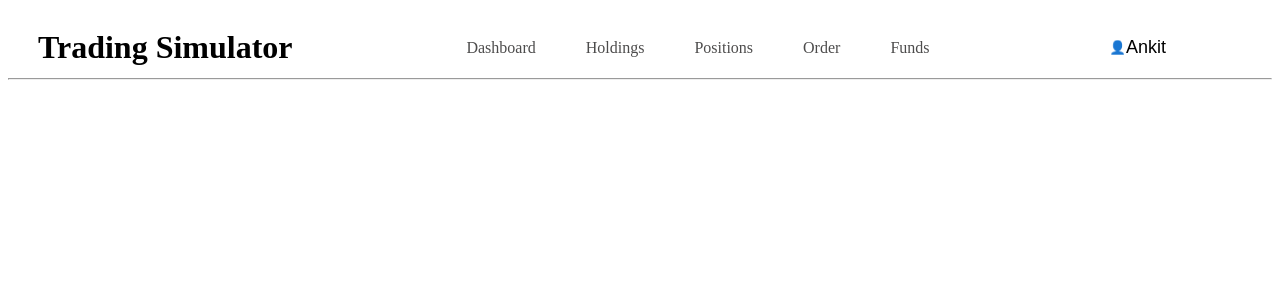
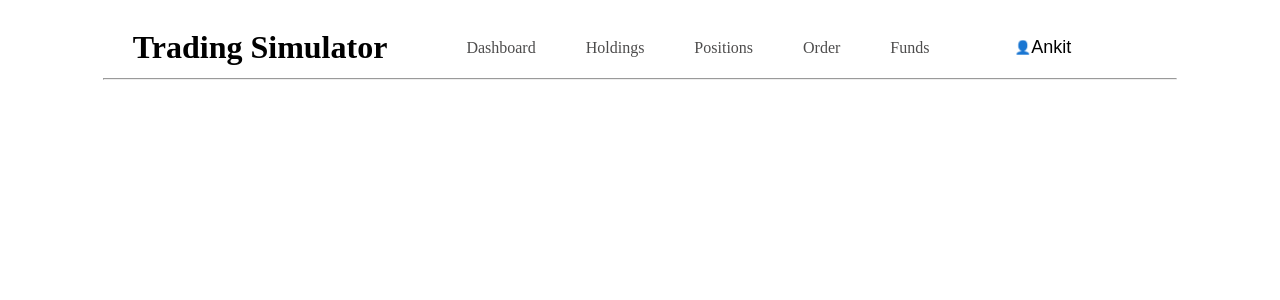
Before and after one commit to ankkkit2002/Trading-Simulator, a React (Vite) app: page / in a window 1280 px wide. Shown: the top 300 px of the page. Built offline with nearby package versions, Linux system fonts and the light colour scheme.

Commit message:
add funds, dashboard, holdings file

```diff
--- a/src/Layout.jsx
+++ b/src/Layout.jsx
@@ -1,13 +1,16 @@
 
 import NavBar from './components/NavBar/NavBar';
 import { Outlet } from "react-router-dom";
+import Funds from './Pages/Funds';
+import Holdings from './Pages/Holdings';
 
-function Layout () {
-    return(
-        <>
-        <NavBar/>
-        <Outlet/>
-        </>
+function Layout() {
+    return (
+        <div className='layout' style={{width:"85%", margin: "0 auto"}}>
+            <NavBar />
+            <Outlet />
+
+        </div>
     )
 }
 export default Layout;
--- /dev/null
+++ b/src/Pages/Dashboard.jsx
@@ -0,0 +1,6 @@
+function Dashboard() {
+    return(
+        <div></div>
+    )
+}
+export default Dashboard;
--- /dev/null
+++ b/src/Pages/Funds.jsx
@@ -0,0 +1,8 @@
+function Funds() {
+    return(
+        <div>
+            <h1></h1>
+        </div>
+    )
+}
+export default Funds;
--- /dev/null
+++ b/src/Pages/Holdings.jsx
@@ -0,0 +1,6 @@
+function Holdings() {
+    return(
+        <div></div>
+    )
+}
+export default Holdings;
--- a/src/main.jsx
+++ b/src/main.jsx
@@ -2,19 +2,43 @@ import { StrictMode } from 'react'
 import { createRoot } from 'react-dom/client'
 import './index.css'
 import App from './App.jsx'
-import { RouterProvider,Route,createBrowserRouter,createRoutesFromElements } from 'react-router-dom'
+import { RouterProvider, Route, createBrowserRouter, createRoutesFromElements } from 'react-router-dom'
 import Layout from './Layout.jsx'
-
+import Funds from './Pages/Funds.jsx'
+import Holdings from './Pages/Holdings.jsx'
+import Dashboard from './Pages/Dashboard.jsx'
 
 
 const router = createBrowserRouter([
   {
-    path:'/',
-    element :<Layout/>
+    path: '/',
+    element: <Layout />,
+    children: [
+      {
+        index:true,
+        element:<Dashboard/>
+      },
+      {
+        path: 'funds',
+        element: <Funds />
+      },
+      {
+        path:'holdings',
+        element : <Holdings/>
+      },
+      {
+        path:'dashboard',
+        element:<Dashboard/>
+      }
+    ]
+
   }
+
+
+
 ])
 createRoot(document.getElementById('root')).render(
   <StrictMode>
-   <RouterProvider router={router}/>
+    <RouterProvider router={router} />
   </StrictMode>,
 )
```
Also changed, not shown: src/Pages/Order.jsx (added), src/Pages/Position.jsx (added).
